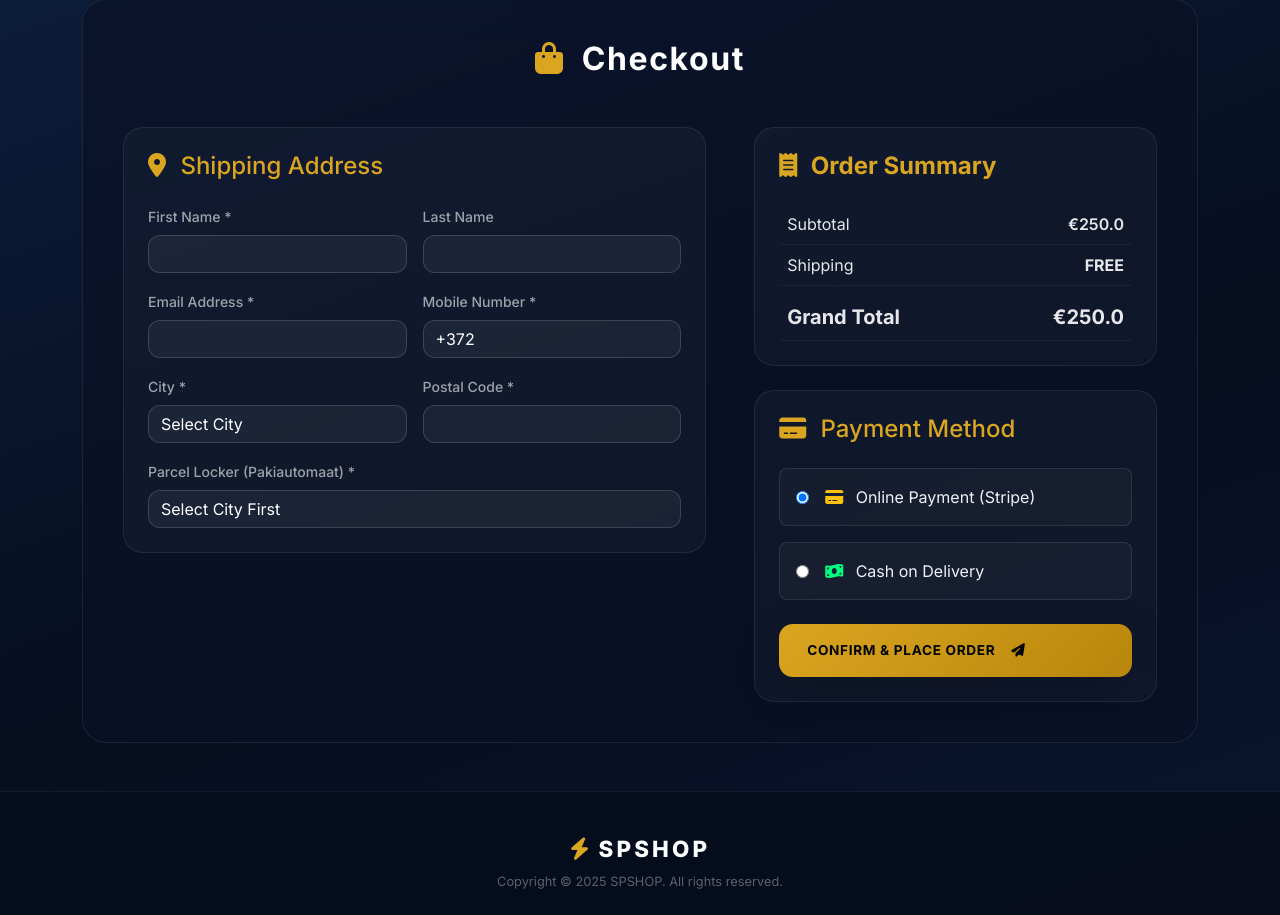
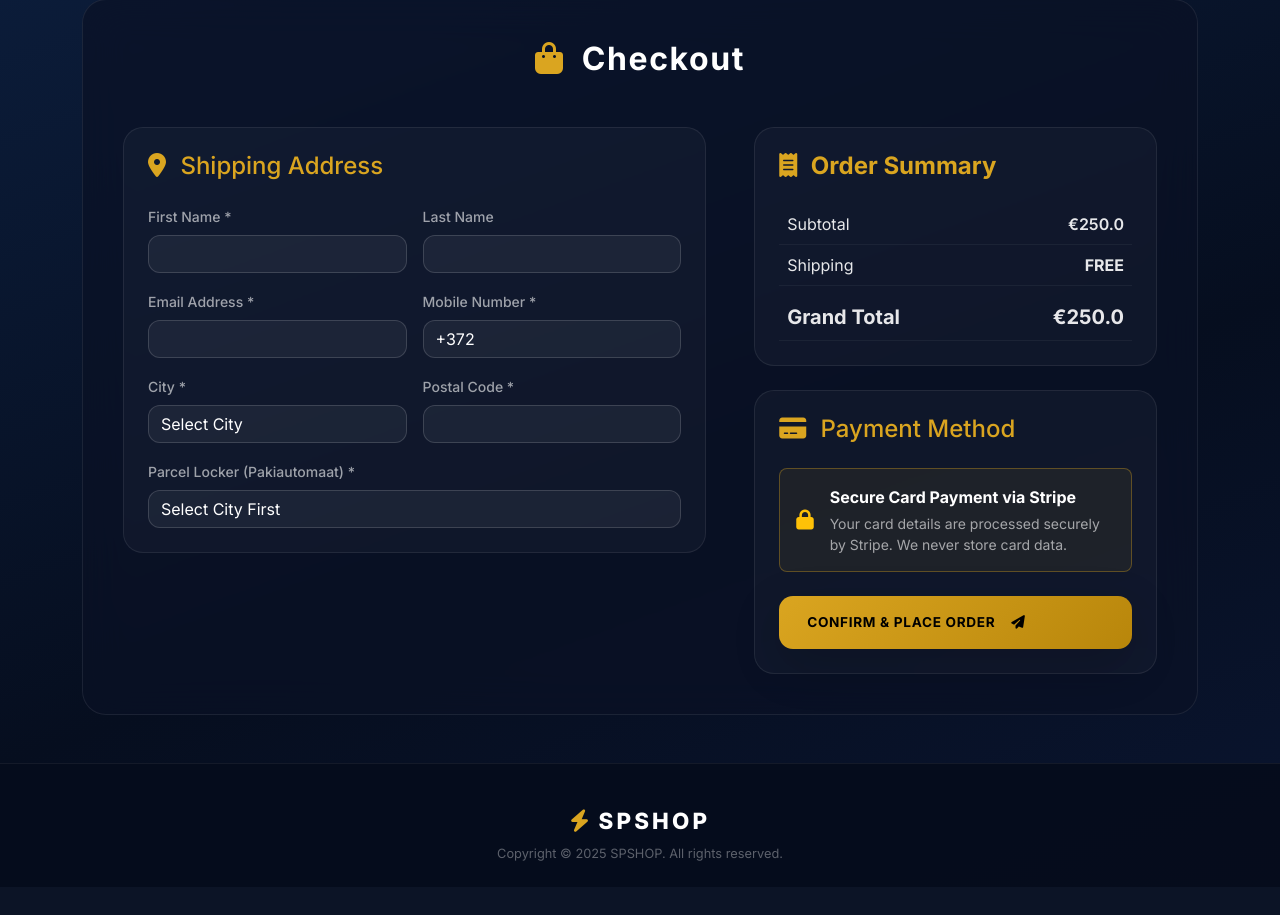
Before and after one commit to GParmizanG/SPSHOP, a Spring Boot app: page /user/orders in a window 1280 px wide. Shown: the part 117-1032 px from the top of the page. After the commit the page ends 978 px from the top, so only its background shows below. Run offline with Spring Boot 4, Linux system fonts and the light colour scheme; a user stored in the database is signed in; data comes from the database, SQL or seed files in the repository; tables that the repository leaves empty hold one stand-in row (values such as "Sample post"); some of the project's set-up classes (security, data sources, template engines, error pages and the like) are left out, and stand-ins take their place; some libraries are stand-ins or nearby versions.

Commit message:
refactor: Remove Cash on Delivery and switch exclusively to Stripe payments

```diff
--- a/Ecommerce_Store/src/main/resources/templates/user/order.html
+++ b/Ecommerce_Store/src/main/resources/templates/user/order.html
@@ -103,17 +103,15 @@
 								<h4 class="mb-4" style="color: #daa520;">
 									<i class="fa-solid fa-credit-card me-2"></i> Payment Method
 								</h4>
-								<div class="mb-4 d-flex flex-column gap-3">
-									<!-- Online Payment -->
-									<label class="d-flex align-items-center p-3 rounded-3" style="background: rgba(255,255,255,0.03); border: 1px solid rgba(255,255,255,0.1); cursor: pointer;">
-										<input type="radio" name="paymentMethod" id="online" value="online" class="me-3" checked onchange="selectPayment('online')">
-										<span><i class="fa-solid fa-credit-card me-2 text-warning"></i> Online Payment (Stripe)</span>
-									</label>
-									<!-- Cash on Delivery -->
-									<label class="d-flex align-items-center p-3 rounded-3" style="background: rgba(255,255,255,0.03); border: 1px solid rgba(255,255,255,0.1); cursor: pointer;">
-										<input type="radio" name="paymentMethod" id="cod" value="cod" class="me-3" onchange="selectPayment('cod')">
-										<span><i class="fa-solid fa-money-bill-wave me-2 text-success"></i> Cash on Delivery</span>
-									</label>
+								<!-- Stripe is the only payment method -->
+								<div class="mb-4">
+									<div class="d-flex align-items-center p-3 rounded-3" style="background: rgba(218,165,32,0.08); border: 1px solid rgba(218,165,32,0.35);">
+										<i class="fa-solid fa-lock me-3 text-warning fs-5"></i>
+										<div>
+											<div class="fw-bold text-white">Secure Card Payment via Stripe</div>
+											<div class="text-white-50 small mt-1">Your card details are processed securely by Stripe. We never store card data.</div>
+										</div>
+									</div>
 								</div>
 
 								<!-- Hidden Payment Type & Transaction ID Holder -->
@@ -200,30 +198,14 @@
 				}
 			}
 
-			function selectPayment(method) {
-				const paymentTypeInput = document.getElementById('paymentTypeInput');
-				if (method === 'cod') {
-					paymentTypeInput.value = 'Cash on Delivery';
-				} else {
-					paymentTypeInput.value = 'Online Payment';
-				}
-			}
-
 			function handleOrderPlacement() {
 				const form = document.getElementById('checkoutForm');
 				if (!form.checkValidity()) {
 					form.reportValidity();
 					return;
 				}
-
-				const codRadio = document.getElementById('cod');
-				if (codRadio && codRadio.checked) {
-					// Cash on Delivery — submit form directly
-					document.getElementById('paymentTypeInput').value = 'Cash on Delivery';
-					form.submit();
-				} else {
-					startStripePayment(form);
-				}
+				// Always process payment through Stripe
+				startStripePayment(form);
 			}
 
 			async function startStripePayment(form) {
```
Also changed, not shown: Ecommerce_Store/src/main/resources/static/Video.png (added), 3 other files.
